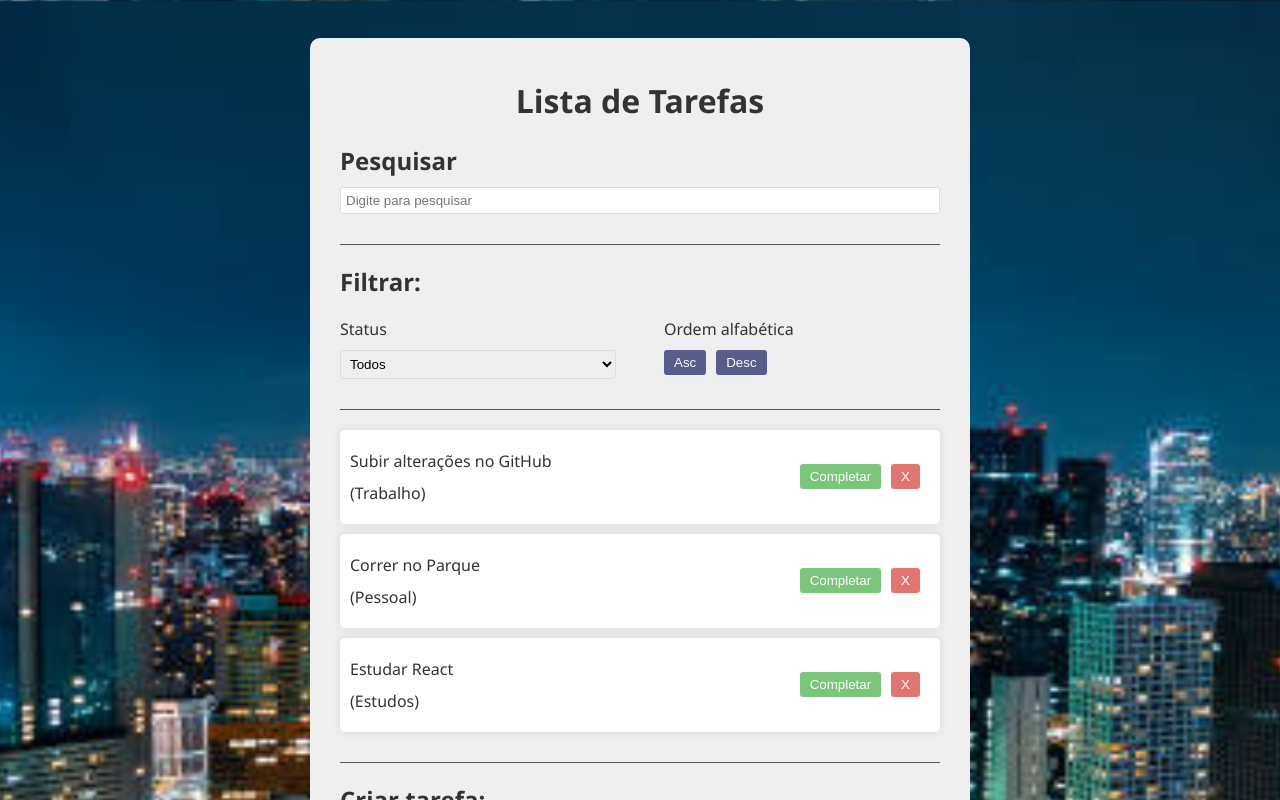
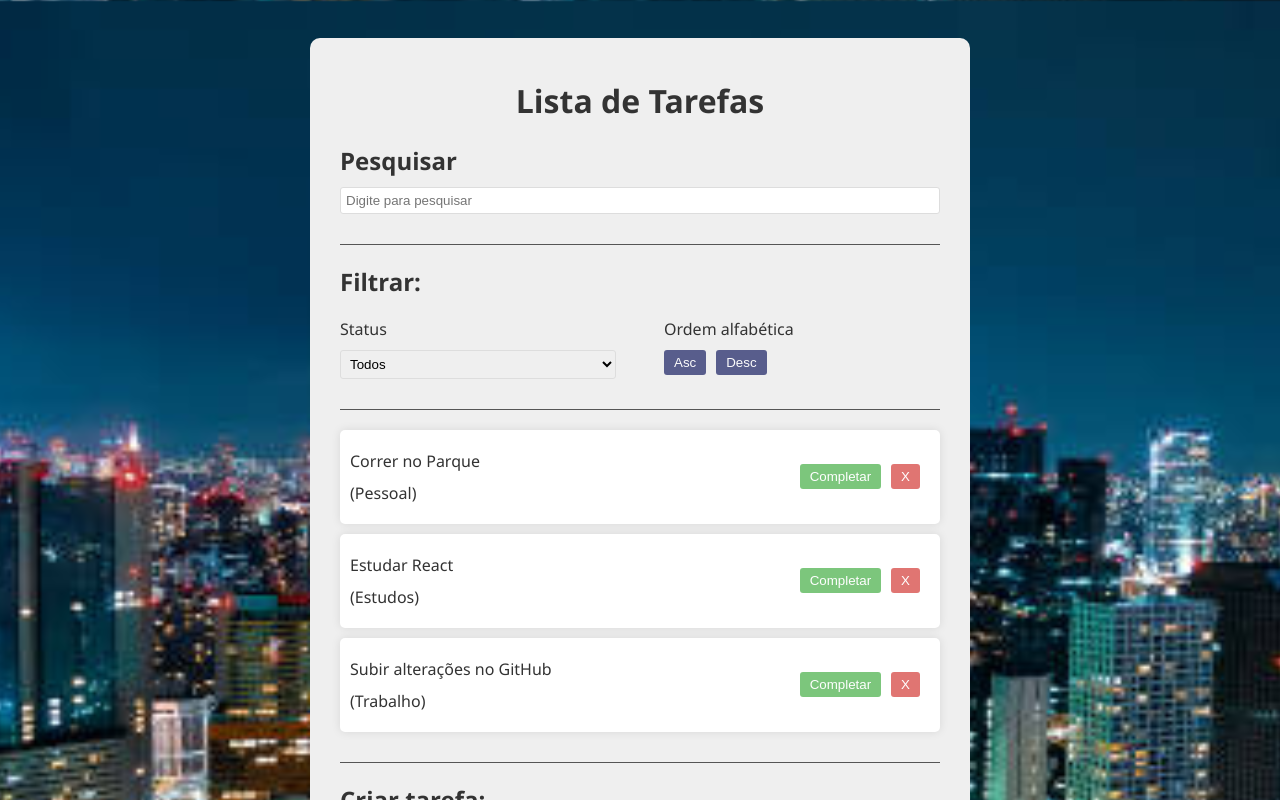
Before and after one commit to LuisBraga31/reactAppToDo, a React (Vite) app: page / in a window 1280 px wide. Shown: the top 800 px of the page. Built offline with nearby package versions, Linux system fonts and the light colour scheme.

Commit message:
Configuring the filter functions

```diff
--- a/src/App.jsx
+++ b/src/App.jsx
@@ -32,6 +32,9 @@ function App() {
 
   const [search, setSearch] =useState("");
 
+  const [filter, setFilter] = useState("All");
+  const [sort, setSort] = useState("Asc");
+
   const addTodo = (text, category) => {
 
     const newTodos = [...todos, {
@@ -63,9 +66,13 @@ function App() {
 
       <h1> Lista de Tarefas </h1>
       <Search search={search} setSearch={setSearch}/>
-      <Filter/>
+      <Filter filter ={filter} setFilter={setFilter} setSort={setSort}/>
       <div className="todo-list">
-        {todos.filter((todo) => todo.text.toLowerCase().includes(search.toLowerCase())).map((todo) => (
+        {todos
+        .filter((todo) => filter === "All" ? true : filter ==="Completed" ? todo.isCompleted : !todo.isCompleted)
+        .filter((todo) => todo.text.toLowerCase().includes(search.toLowerCase()))
+        .sort((a, b) => sort === "Asc" ? a.text.localeCompare(b.text) : b.text.localeCompare(a.text))
+        .map((todo) => (
 
           <Todo key={todo.id} todo={todo} removeToDo={removeToDo} completeTodo={completeTodo}/>
         ))}
--- a/src/components/Filter.jsx
+++ b/src/components/Filter.jsx
@@ -1,13 +1,12 @@
 
-
-const Filter = () => {
+const Filter = ({filter, setFilter, setSort}) => {
   return (
     <div className="filter">
         <h2> Filtrar: </h2>
         <div className="filter-option">
             <div>
                 <p> Status </p>
-                <select>
+                <select value={filter} onChange={(event) => setFilter(event.target.value)}>
                     <option value="All"> Todos </option>
                     <option value="Completed"> Completas </option>
                     <option value="Incomplete"> Incompletas </option>
@@ -16,8 +15,8 @@ const Filter = () => {
 
             <div>
                 <p> Ordem alfabética </p>
-                <button> Asc </button>
-                <button> Desc </button>
+                <button onClick={() => setSort("Asc")}> Asc </button>
+                <button onClick={() => setSort("Desc")}> Desc </button>
             </div>
         </div>
 
```
